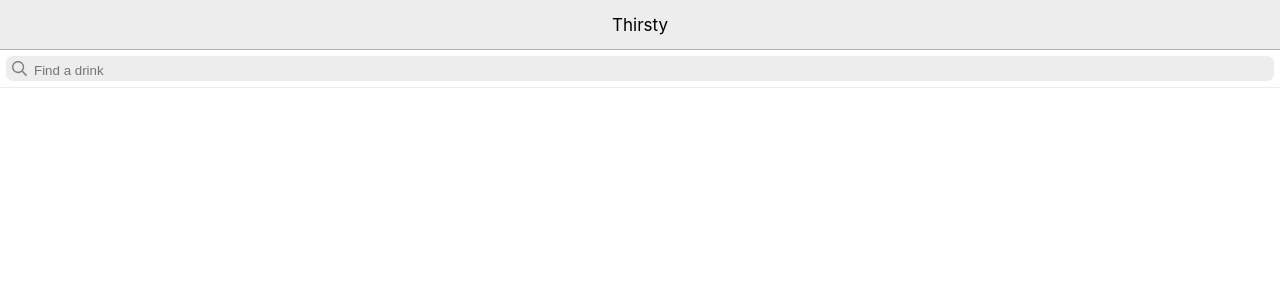
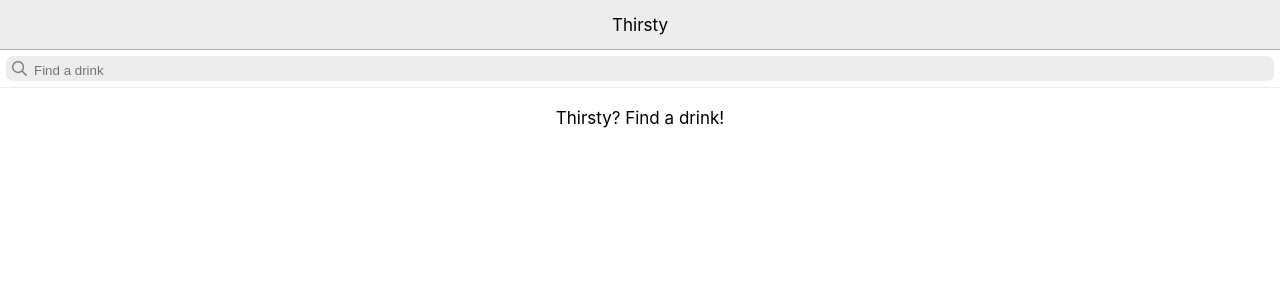
Before and after one commit to nathanahains/thirsty, a Next.js app: page / in a window 1280 px wide. Shown: the top 300 px of the page. Built offline with nearby package versions, Linux system fonts and the light colour scheme.

Commit message:
This implements a working index page without a loader to allow the user to fetch drink requests and display them depending on the search params

```diff
--- a/pages/index.tsx
+++ b/pages/index.tsx
@@ -1,16 +1,41 @@
 import type { NextPage } from "next";
-import { ChangeEvent, useState } from "react";
+import { ChangeEvent, useEffect, useState } from "react";
 import styled from "styled-components";
+import { Text } from "../components/atoms/text/Text";
+import ListCell from "../components/molecules/listCell/ListCell";
+import formatDrinkResponse from "../components/particles/formatDrinkResponse";
+import ListContainer from "../organisms/listContainer/ListContainer";
 import SearchBar from "../organisms/searchBar/SearchBar";
+import { fetchDrinks } from "./api/fetchDrinks";
 
 const Home: NextPage = () => {
+  const [data, setData] = useState([]);
   const [value, setValue] = useState("");
+  const [noResults, setNoResults] = useState(false);
+  useEffect(() => {
+    noResults && setNoResults(false);
+    const startGetDrinks = async () => {
+      const [response, ok] = await fetchDrinks(value);
+      if (ok) {
+        if (response.drinks) setData(formatDrinkResponse(response.drinks));
+        else {
+          setData([]);
+          setNoResults(true);
+        }
+      }
+    };
+    value !== "" && startGetDrinks();
+  }, [value]);
+  console.log(data);
   const handleSearchChange = (newValue: string) => {
     setValue(newValue);
   };
   const handleSearchClear = () => {
     setValue("");
+    setData([]);
   };
+  const validData = value && !noResults;
+  const welcome = !validData && !noResults;
   return (
     <StyledDiv>
       <SearchBar
@@ -20,10 +45,27 @@ const Home: NextPage = () => {
         onClick={handleSearchClear}
         value={value}
       />
+      {welcome && (
+        <div className="display-text">
+          <Text content="Thirsty? Find a drink!" />
+        </div>
+      )}
+
+      {validData && <ListContainer dataSet={data} cell={<ListCell />} />}
+      {noResults && (
+        <div className="display-text">
+          <Text content="No results" />
+        </div>
+      )}
     </StyledDiv>
   );
 };
 
 export default Home;
 
-const StyledDiv = styled.div``;
+const StyledDiv = styled.div`
+  .display-text {
+    margin-top: 20px;
+    text-align: center;
+  }
+`;
```
